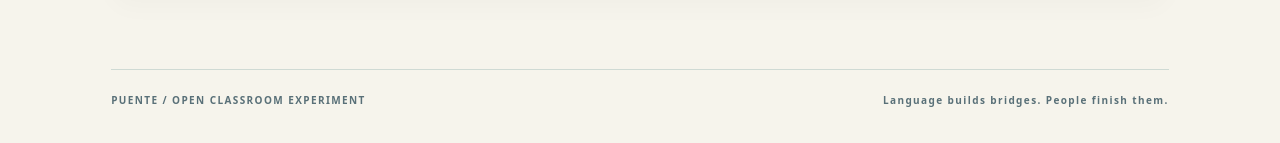
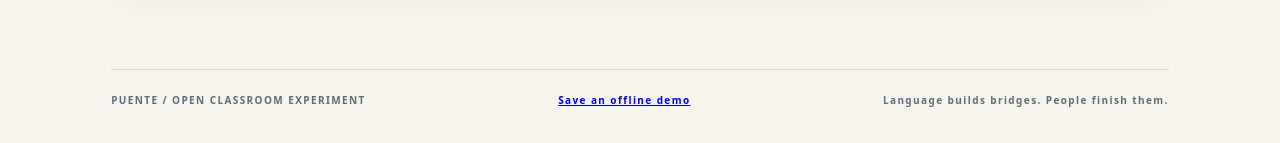
Before and after one commit to the-static-collective/PUENTE, a plain HTML site: page index.html in a window 1280 px wide. Shown: the part 1245-1388 px from the top of the page. Drawn offline with Linux system fonts and the light colour scheme.

Commit message:
ux: add a discreet downloadable single-file offline demo backup

```diff
--- a/index.html
+++ b/index.html
@@ -321,7 +321,7 @@
       <p id="appNotice" class="notice" role="status" aria-live="polite"></p>
     </main>
 
-    <footer><span>PUENTE / OPEN CLASSROOM EXPERIMENT</span><span>Language builds bridges. People finish them.</span></footer>
+    <footer><span>PUENTE / OPEN CLASSROOM EXPERIMENT</span><a class="offline-save" href="./showcase-offline.html" download="PUENTE-60-second-demo.html">Save an offline demo</a><span>Language builds bridges. People finish them.</span></footer>
   </div>
   <script src="./config.js"></script>
   <script src="./garden.js"></script>
```
